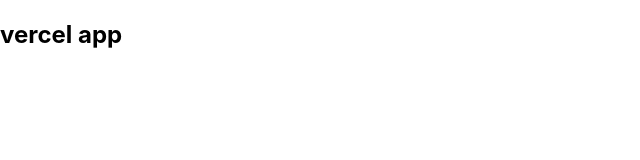
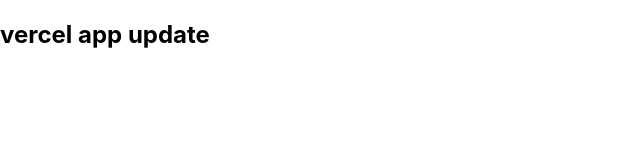
Before and after one commit to johannranudd/react-todo-app-2, a React (Create React App) app: page / in a window 1280 px wide. Shown: the top 160 px of the page, without its empty margins (0-640 px from the left). Built offline with nearby package versions, Linux system fonts and the light colour scheme.

Commit message:
vercel app update

```diff
--- a/src/App.js
+++ b/src/App.js
@@ -3,7 +3,7 @@
 function App() {
   return (
     <>
-      <h2>vercel app</h2>
+      <h2>vercel app update</h2>
     </>
   );
 }
```
